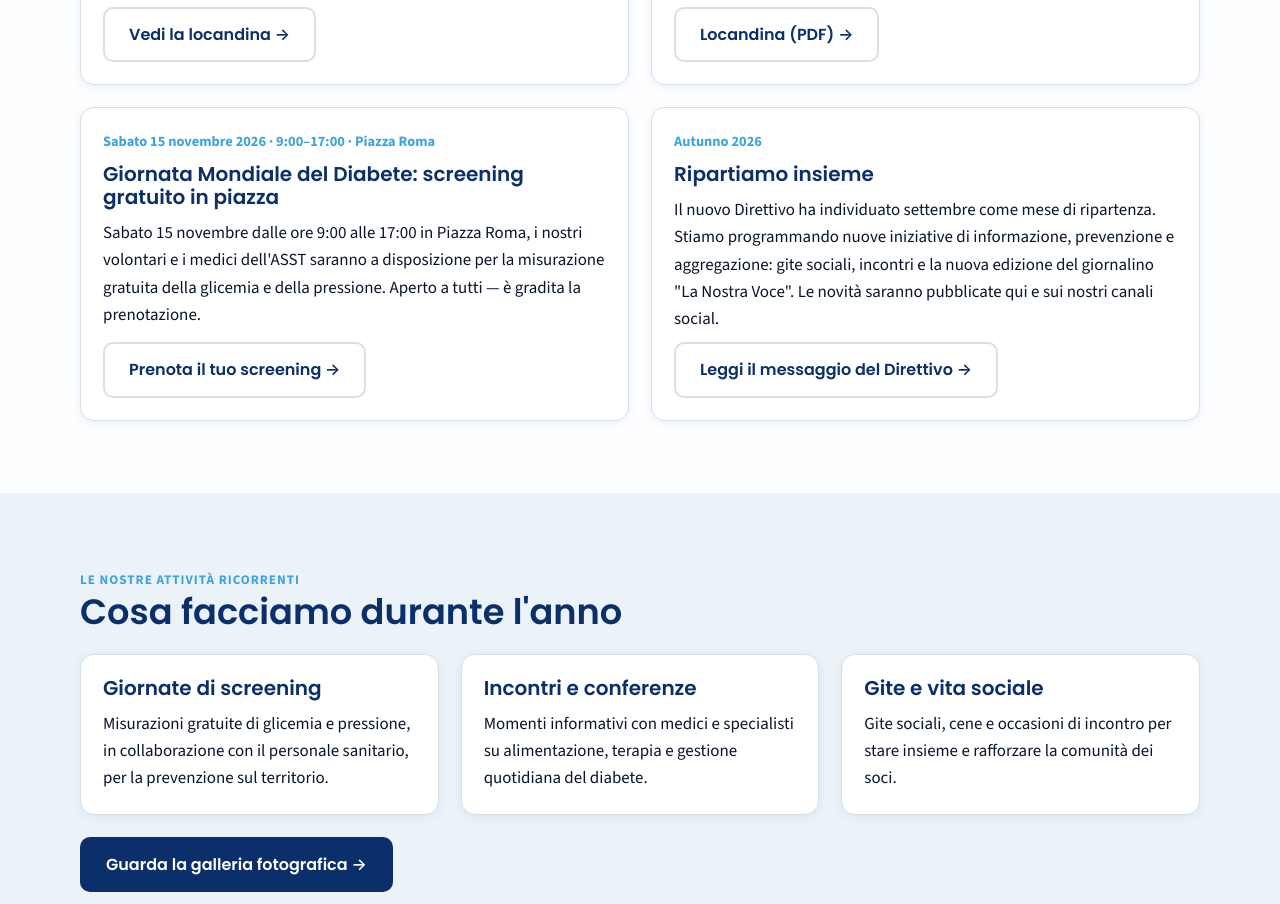
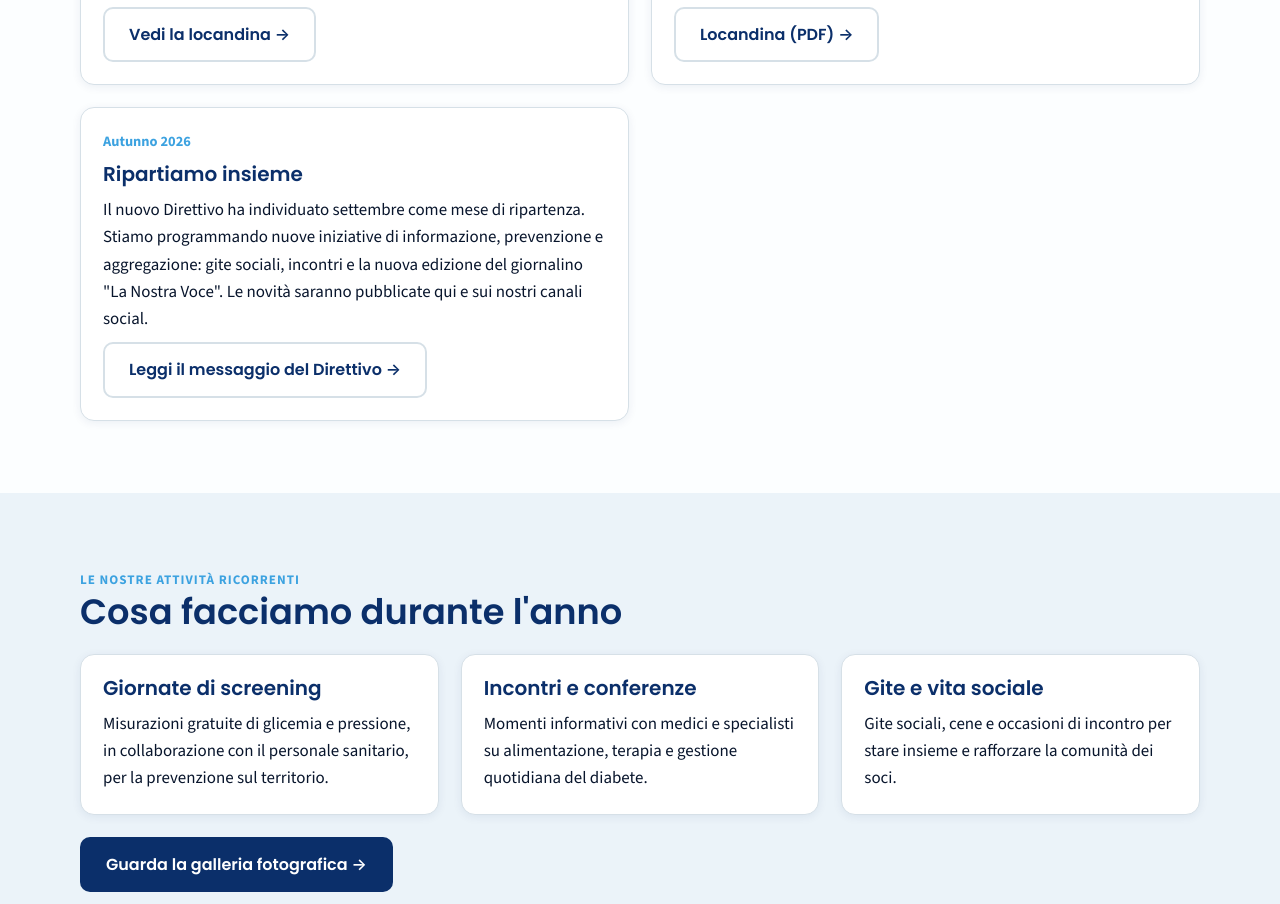
Before and after one commit to aidmariano91-coder/AIDMARIANO_WEBSITE, a plain HTML site: page pages/eventi.html in a window 1280 px wide. Shown: the part 861-1765 px from the top of the page. Drawn offline with nearby package versions, Linux system fonts and the light colour scheme.

Commit message:
Eventi: rimossa card Giornata Mondiale del Diabete 2026 (informazioni errate)
Co-Authored-By: Claude Fable 5 <noreply@anthropic.com>

```diff
--- a/pages/eventi.html
+++ b/pages/eventi.html
@@ -46,14 +46,6 @@
       </article>
       <article class="card">
         <div class="card-body">
-          <span class="date">Sabato 15 novembre 2026 · 9:00–17:00 · Piazza Roma</span>
-          <h3>Giornata Mondiale del Diabete: screening gratuito in piazza</h3>
-          <p>Sabato 15 novembre dalle ore 9:00 alle 17:00 in Piazza Roma, i nostri volontari e i medici dell'ASST saranno a disposizione per la misurazione gratuita della glicemia e della pressione. Aperto a tutti — è gradita la prenotazione.</p>
-          <div class="card-foot"><a class="btn btn--ghost" href="contatti.html">Prenota il tuo screening →</a></div>
-        </div>
-      </article>
-      <article class="card">
-        <div class="card-body">
           <span class="date">Autunno 2026</span>
           <h3>Ripartiamo insieme</h3>
           <p>Il nuovo Direttivo ha individuato settembre come mese di ripartenza. Stiamo programmando nuove iniziative di informazione, prevenzione e aggregazione: gite sociali, incontri e la nuova edizione del giornalino "La Nostra Voce". Le novità saranno pubblicate qui e sui nostri canali social.</p>
```
